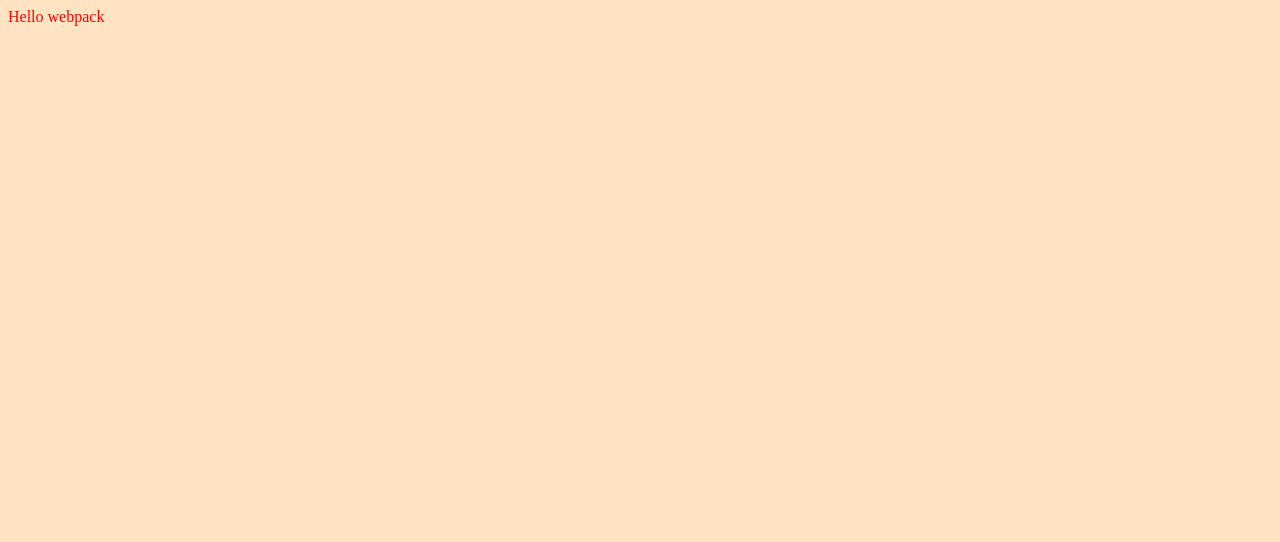
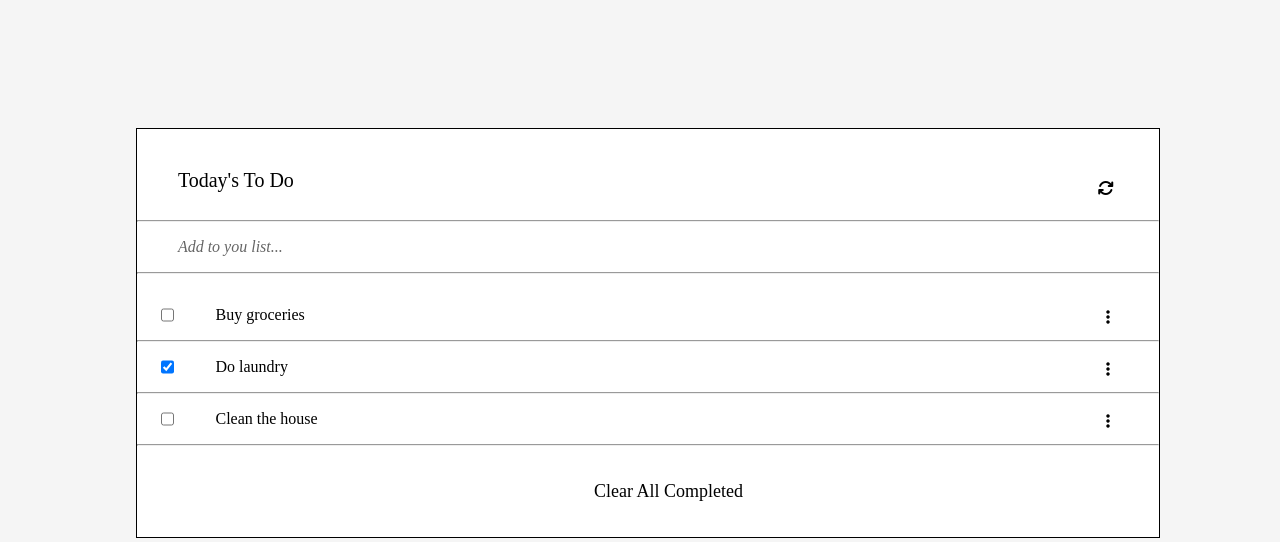
Before and after one commit to ClintonYounge/To-Do-List-Project, a website built with webpack: page src/index.html in a window 1280 px wide. Built offline with nearby package versions, Linux system fonts and the light colour scheme.

Commit message:
Update to-do-list structure
-Update list structure
-Apply css to match specified design

```diff
--- a/src/index.html
+++ b/src/index.html
@@ -4,7 +4,22 @@
     <meta charset="UTF-8">
     <meta name="viewport" content="width=device-width, initial-scale=1.0">
     <title>To-Do List Project</title>
+    <link rel="preconnect" href="https://fonts.googleapis.com">
+    <link rel="preconnect" href="https://fonts.gstatic.com" crossorigin>
+    <script src="https://kit.fontawesome.com/2174a70124.js" crossorigin="anonymous"></script>
 </head>
 <body>
+    <div class="todo-card">
+        <div class="card-head">
+            <p>Today's To Do</p>
+            <i class="fa-solid fa-arrows-rotate refresh"></i>
+        </div><hr>
+        <p class="addTo">Add to you list...</p><hr>
+        <ul id="task-list"></ul>
+        <div class="card-foot">
+            <p class="clear-completed">Clear All Completed</p>
+        </div>
+    </div>
+
 </body>
 </html>
--- a/src/index.js
+++ b/src/index.js
@@ -1,14 +1,49 @@
-import _ from 'lodash';
 import './style.css';
 
-function component() {
-  const element = document.createElement('div');
+const listTasks = [
+  {
+    description: 'Buy groceries',
+    completed: false,
+    index: 0,
+  },
+  {
+    description: 'Do laundry',
+    completed: true,
+    index: 1,
+  },
+  {
+    description: 'Clean the house',
+    completed: false,
+    index: 2,
+  },
+];
 
-  // Lodash, now imported by this script
-  element.innerHTML = _.join(['Hello', 'webpack'], ' ');
-  element.classList.add('hello');
+function renderTasks() {
+  const taskList = document.querySelector('#task-list');
 
-  return element;
+  listTasks.forEach((task, index) => {
+    const listItem = document.createElement('li');
+    const checkbox = document.createElement('input');
+    checkbox.type = 'checkbox';
+    checkbox.checked = task.completed;
+
+    const taskDescription = document.createElement('p');
+    taskDescription.innerHTML = task.description;
+    taskDescription.classList.add('task-desc');
+    listItem.appendChild(checkbox);
+    listItem.appendChild(taskDescription);
+
+    const menuIcon = document.createElement('span');
+    menuIcon.classList.add('fas', 'fa-ellipsis-v', 'menuIcon');
+    listItem.appendChild(menuIcon);
+    taskList.appendChild(listItem);
+
+    if (index >= 0) {
+      const horizontalRule = document.createElement('hr');
+      horizontalRule.classList.add('list-hr');
+      taskList.appendChild(horizontalRule);
+    }
+  });
 }
 
-document.body.appendChild(component());
+renderTasks();
--- a/src/style.css
+++ b/src/style.css
@@ -1,7 +1,83 @@
-.hello {
-  color: red;
+* {
+  box-sizing: border-box;
+  list-style-type: none;
+  text-decoration: none;
 }
 
 body {
-  background-color: bisque;
+  background-color: whitesmoke;
+  width: 100%;
 }
+
+.todo-card {
+  width: 80%;
+  margin: auto;
+  margin-top: 10%;
+  height: 60%;
+  background-color: white;
+  border: 1px solid rgb(0, 0, 0);
+}
+
+ul {
+  justify-content: space-between;
+  width: 100%;
+}
+
+ul li {
+  display: flex;
+  width: 97%;
+  margin: auto;
+  margin-left: -2%;
+}
+
+.card-head {
+  width: 100%;
+  display: flex;
+}
+
+.card-head p {
+  width: 80%;
+  font-size: 20px;
+  padding-top: 2%;
+}
+
+span {
+  width: 5%;
+  text-align: right;
+  margin-top: 2%;
+}
+
+p {
+  padding-left: 4%;
+}
+
+.refresh {
+  margin-left: 14%;
+  margin-top: 5%;
+}
+
+.list-hr {
+  width: auto;
+  margin: auto;
+  margin-left: -40px;
+}
+
+.task-desc {
+  width: 100%;
+}
+
+.clear-completed {
+  font-size: 18px;
+  width: 80%;
+  margin: 2% auto;
+  display: flex;
+  justify-content: center;
+  align-items: center;
+  height: 50px;
+  cursor: pointer;
+}
+
+.addTo {
+  font-style: italic;
+  opacity: 60%;
+}
```
Also changed, not shown: dist/index.html, dist/main.js.
